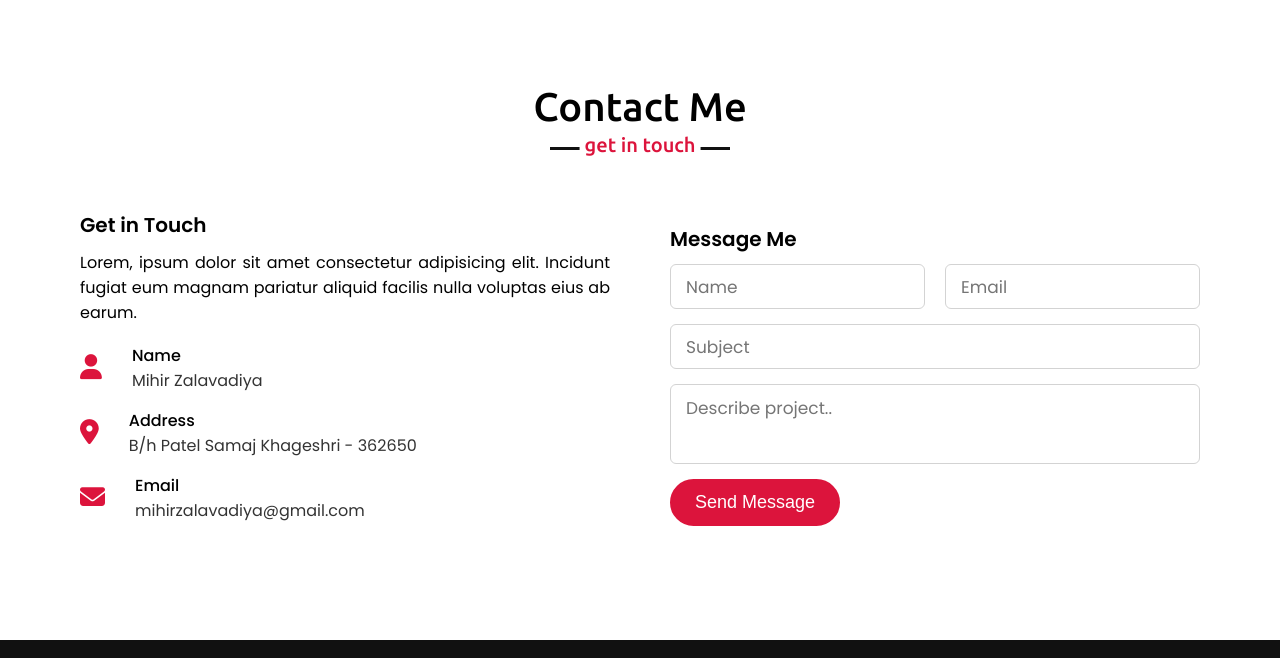
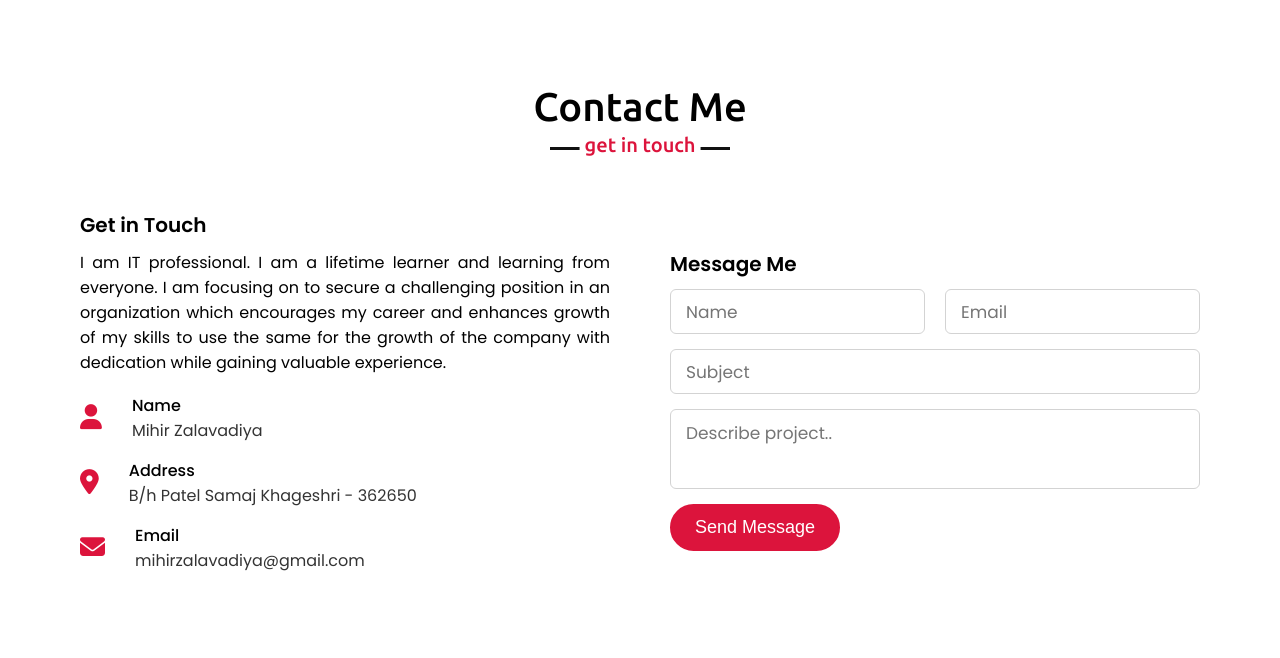
Before and after one commit to mihirzalavadiya/mihirzalavadiya.github.io, a plain HTML site: page index.html in a window 1280 px wide. Shown: the part 3391-4049 px from the top of the page. Drawn offline with nearby package versions, Linux system fonts and the light colour scheme.

Commit message:
Some Changes

```diff
--- a/index.html
+++ b/index.html
@@ -128,62 +128,6 @@
         <div class="max-width">
             <h2 class="title">My Skills</h2>
             <div class="skills-content">
-                <!-- <div class="card">
-                    <div class="box">
-                        <div class="percent">
-                            <svg>
-                            <circle cx"70" cy="70" r="70"></circle>
-                            <circle cx"70" cy="70" r="70"></circle>
-                        </svg>
-                            <div class="number">
-                                <h2>60<span>%</span></h2>
-                            </div>
-                        </div>
-                        <h2 class="text">HTML</h2>
-                    </div>
-                </div>
-                <div class="card">
-                    <div class="box">
-                        <div class="percent">
-                            <svg>
-                            <circle cx"70" cy="70" r="70"></circle>
-                            <circle cx"70" cy="70" r="70"></circle>
-                        </svg>
-                            <div class="number">
-                                <h2>50<span>%</span></h2>
-                            </div>
-                        </div>
-                        <h2 class="text">CSS</h2>
-                    </div>
-                </div>
-                <div class="card">
-                    <div class="box">
-                        <div class="percent">
-                            <svg>
-                            <circle cx"70" cy="70" r="70"></circle>
-                            <circle cx"70" cy="70" r="70"></circle>
-                        </svg>
-                            <div class="number">
-                                <h2>60<span>%</span></h2>
-                            </div>
-                        </div>
-                        <h2 class="text">JAVA</h2>
-                    </div>
-                </div>
-                <div class="card">
-                    <div class="box">
-                        <div class="percent">
-                            <svg>
-                            <circle cx"70" cy="70" r="70"></circle>
-                            <circle cx"70" cy="70" r="70"></circle>
-                        </svg>
-                            <div class="number">
-                                <h2>60<span>%</span></h2>
-                            </div>
-                        </div>
-                        <h2 class="text">Kotlin</h2>
-                    </div>
-                </div> -->
                 <div class="column left">
                     <div class="text">My creative skills</div>
                     <p>I am IT professional. I am dedicated to technology and believe that Improvement in Technology will lead Brighter Future. I am a lifetime learner and learning from everyone. I am focusing on to secure a challenging position in an organization
@@ -290,7 +234,8 @@
             <div class="contact-content">
                 <div class="column left">
                     <div class="text">Get in Touch</div>
-                    <p>Lorem, ipsum dolor sit amet consectetur adipisicing elit. Incidunt fugiat eum magnam pariatur aliquid facilis nulla voluptas eius ab earum.</p>
+                    <p>I am IT professional. I am a lifetime learner and learning from everyone. I am focusing on to secure a challenging position in an organization which encourages my career and enhances growth of my skills to use the same for the growth
+                        of the company with dedication while gaining valuable experience.</p>
                     <div class="icons">
                         <div class="row">
                             <i class="fas fa-user"></i>
```
